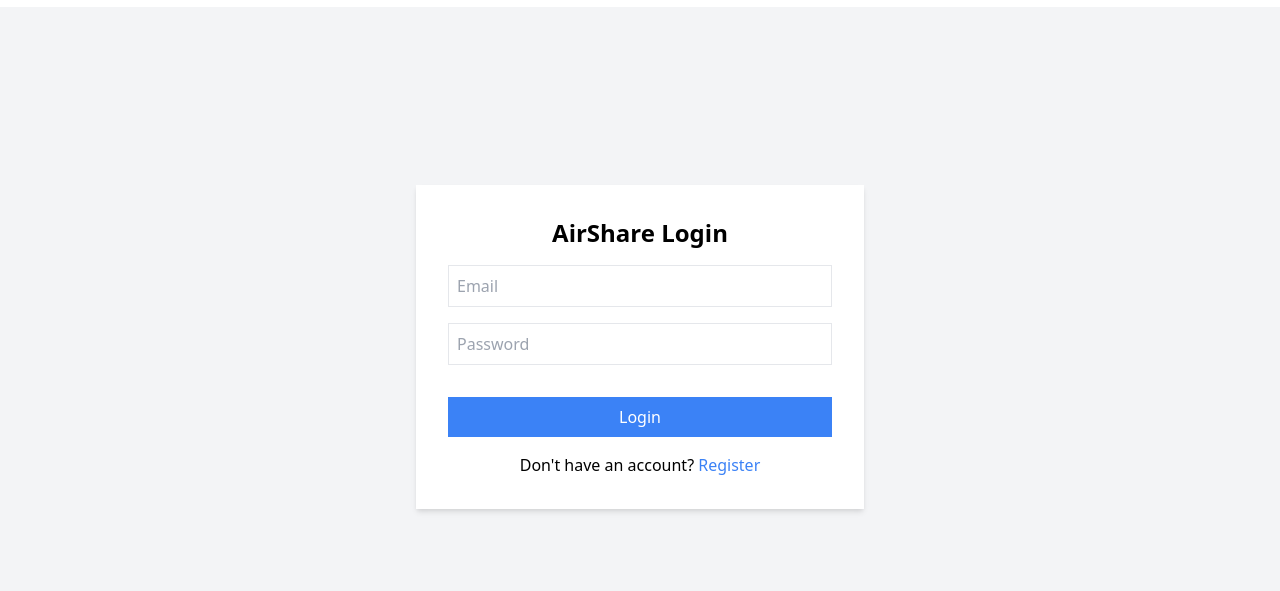
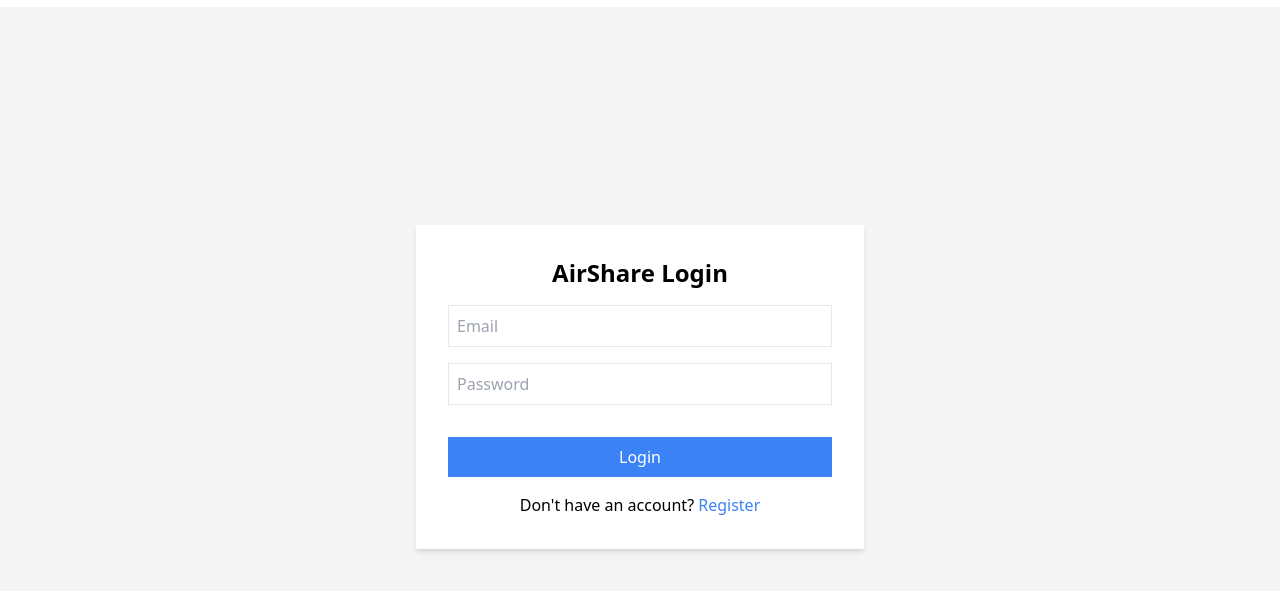
Before and after one commit to Harsh-Kumar-Pahal/DropIt, a plain HTML site: page index.html in a window 1280 px wide. Shown: the part 53-644 px from the top of the page. Drawn offline with nearby package versions, Linux system fonts and the light colour scheme; no server answers.

Commit message:
Update index.html

```diff
--- a/index.html
+++ b/index.html
@@ -12,7 +12,7 @@
     <style>
         #mainBox{
             position: absolute; /* Use absolute positioning */
-    top: 50%; /* Move it to the middle vertically */
+    top: 55%; /* Move it to the middle vertically */
     left: 50%; /* Move it to the middle horizontally */
     transform: translate(-50%, -50%); /* Adjust position to truly center it */
         }
```
